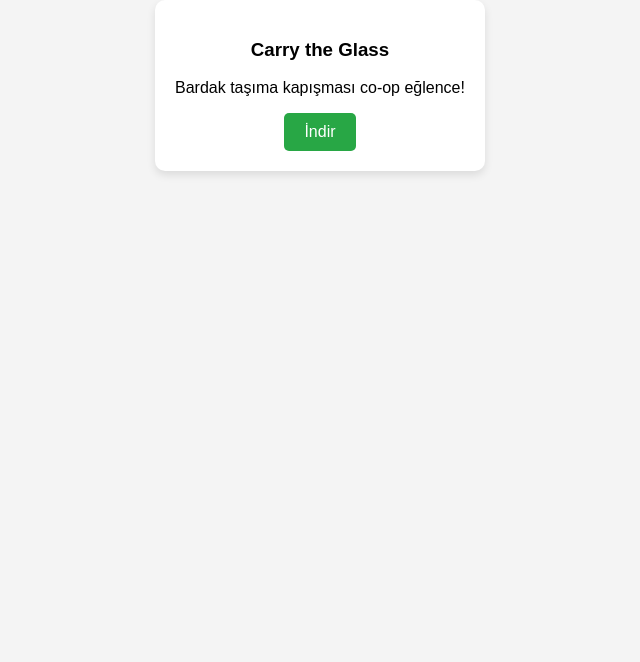
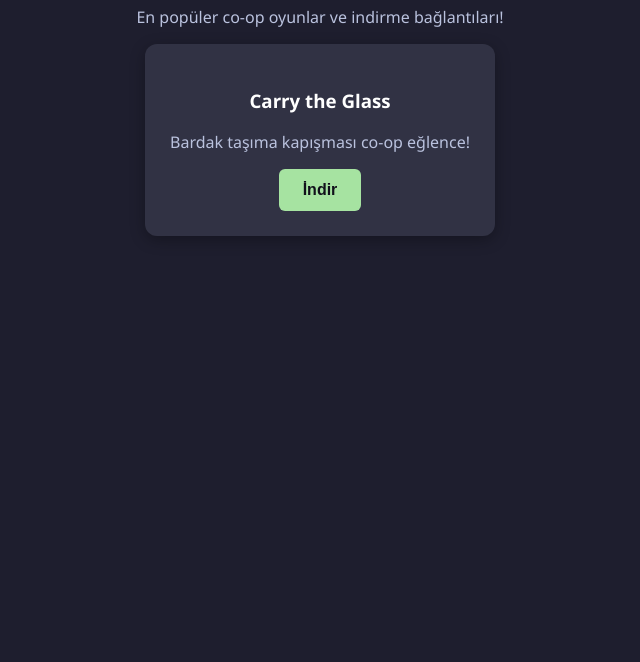
Before and after one commit to mehmetbozkurtgggh-gif/mehmetbozkurt, a plain HTML site: page index.html in a window 1280 px wide. Shown: the part 138-800 px from the top of the page, without its empty margins (320-960 px from the left). Drawn offline with Linux system fonts and the light colour scheme.

Commit message:
Update index.html

```diff
--- a/index.html
+++ b/index.html
@@ -1,19 +1,34 @@
 <!DOCTYPE html>
-<html>
+<html lang="tr">
 <head>
-    <title>Mehmet'in Oyun Arşivi</title>
+    <meta charset="UTF-8">
+    <meta name="viewport" content="width=device-width, initial-scale=1.0">
+    <!-- Arama Motoru (SEO) Ayarları -->
+    <title>Mehmet'in Oyun Arşivi - Ücretsiz Oyun İndir</title>
+    <meta name="description" content="Mehmet'in Oyun Arşivi! Carry the Glass ve en eğlenceli co-op bilgisayar oyunlarını ücretsiz indir.">
+    <meta name="keywords" content="mehmet oyun arşivi, carry the glass indir, ücretsiz oyun indir, co-op oyunlar, mehmet bozkurt">
+    <meta name="author" content="Mehmet Bozkurt">
+
     <style>
-        body { font-family: sans-serif; text-align: center; padding: 50px; background-color: #f4f4f4; }
-        .game-card { background: white; padding: 20px; border-radius: 10px; display: inline-block; box-shadow: 0 4px 8px rgba(0,0,0,0.1); }
-        button { background-color: #28a745; color: white; border: none; padding: 10px 20px; cursor: pointer; border-radius: 5px; font-size: 16px; }
+        body { font-family: 'Segoe UI', Tahoma, Geneva, Verdana, sans-serif; text-align: center; padding: 50px; background-color: #1e1e2e; color: #ffffff; }
+        h1 { color: #89b4fa; }
+        .game-card { background: #313244; padding: 25px; border-radius: 12px; display: inline-block; box-shadow: 0 4px 15px rgba(0,0,0,0.3); max-width: 300px; }
+        p { color: #bac2de; }
+        button { background-color: #a6e3a1; color: #11111b; border: none; padding: 12px 24px; cursor: pointer; border-radius: 6px; font-size: 16px; font-weight: bold; transition: 0.2s; }
+        button:hover { background-color: #94e2d5; transform: scale(1.05); }
+        a { text-decoration: none; }
     </style>
 </head>
 <body>
     <h1>Mehmet'in Oyun Arşivi</h1>
+    <p>En popüler co-op oyunlar ve indirme bağlantıları!</p>
+
     <div class="game-card">
         <h3>Carry the Glass</h3>
         <p>Bardak taşıma kapışması co-op eğlence!</p>
-        <a href="https://drive.google.com/file/d/1OMPplQ614Ib00XXmw-KGLANCnCB-F9Vp/view?usp=drive_link" target="_blank"><button>İndir</button></a>
+        <a href="https://drive.google.com/file/d/1OMPplQ614Ib00XXmw-KGLANCnCB-F9Vp/view?usp=drive_link" target="_blank">
+            <button>İndir</button>
+        </a>
     </div>
 </body>
 </html>
```
